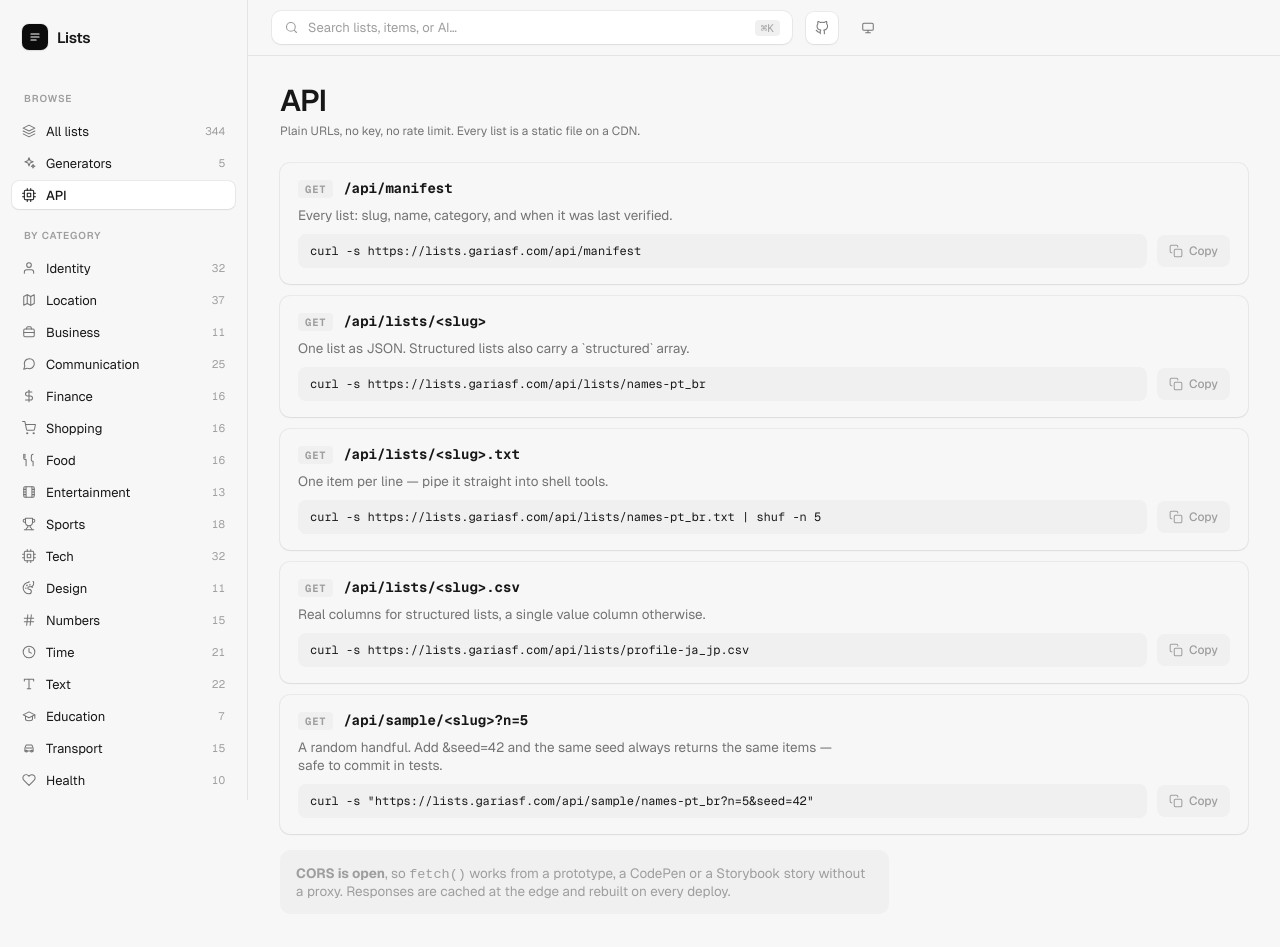
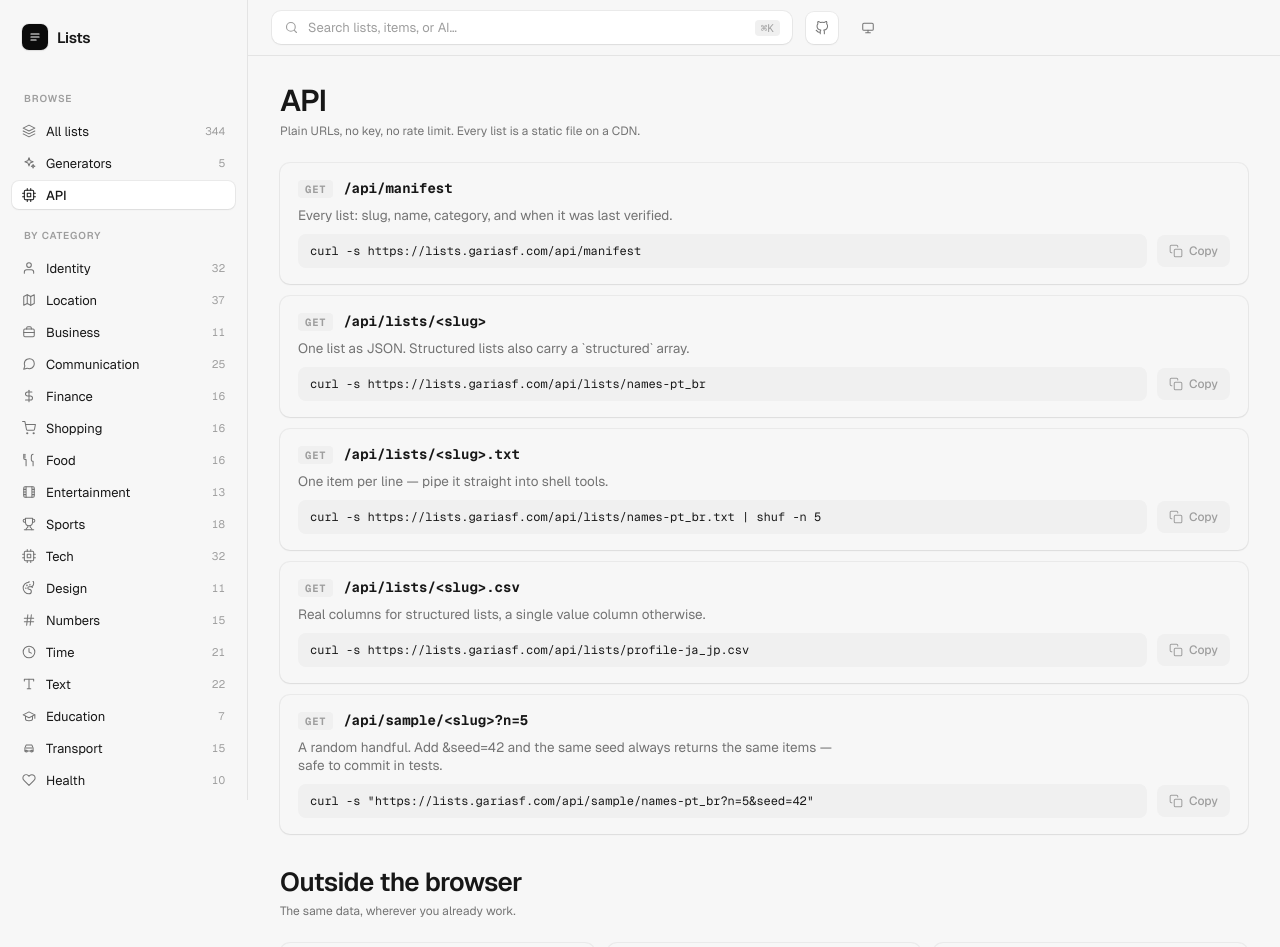
Before and after one commit to gariasf/lists, a Next.js app: page /api in a window 1280 px wide. Shown: the top 947 px of the page. Built offline with nearby package versions, Linux system fonts and the light colour scheme; no server answers.

Commit message:
Update ApiShell.tsx

```diff
--- a/components/ApiShell.tsx
+++ b/components/ApiShell.tsx
@@ -124,12 +124,6 @@ export default function ApiShell({ allLists }: { allLists: CatalogEntry[] }) {
             </div>
           </div>
         ))}
-      </div>
-
-      <div className="api-note">
-        <strong>CORS is open</strong>, so <code>fetch()</code> works from a
-        prototype, a CodePen or a Storybook story without a proxy. Responses are
-        cached at the edge and rebuilt on every deploy.
       </div>
 
       <div className="ls-content-head" style={{ marginTop: 34 }}>
```
